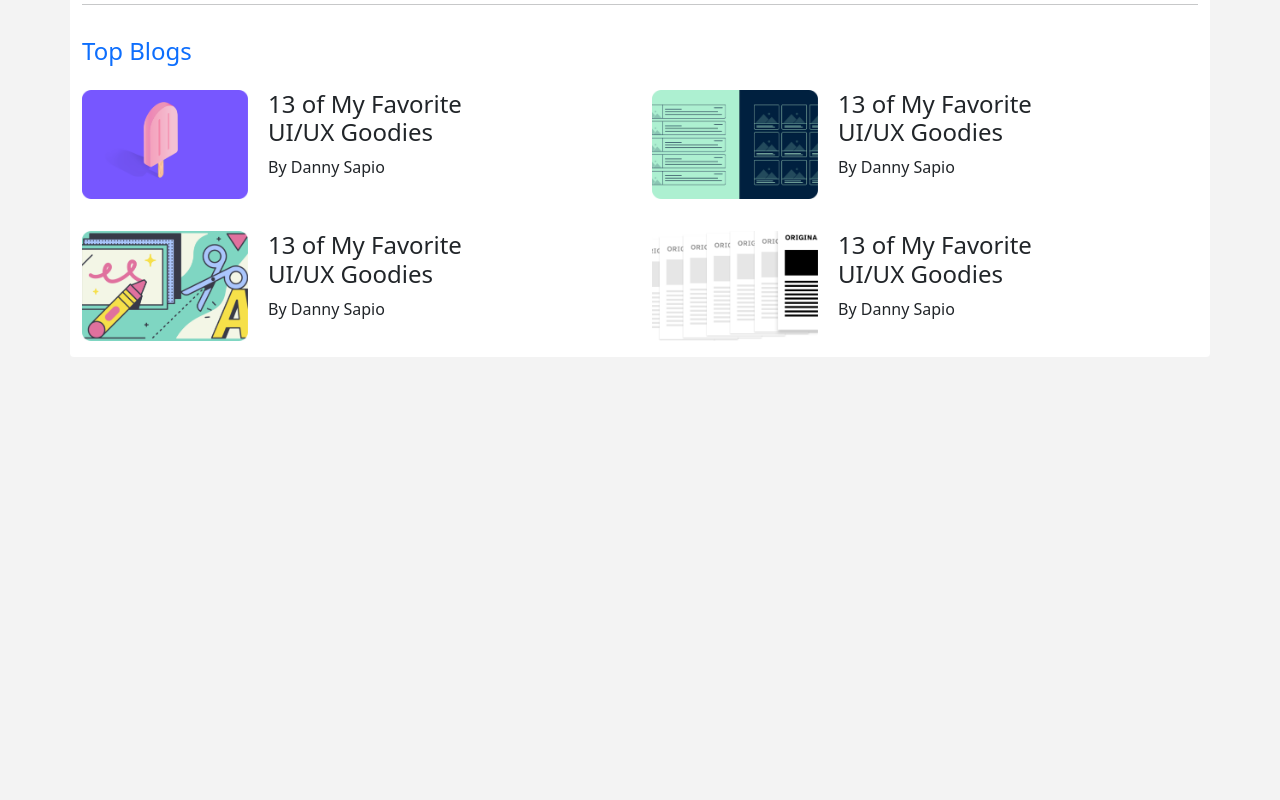
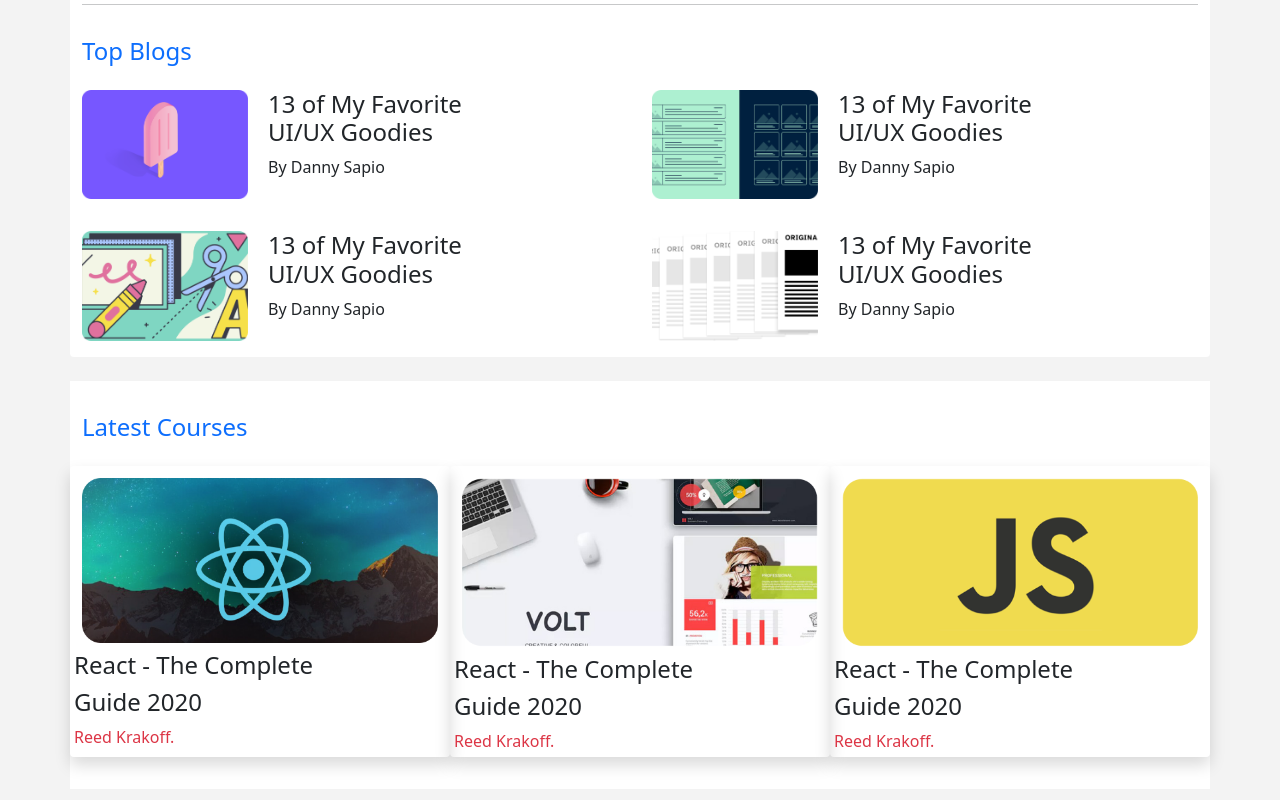
Before and after one commit to MdShohan81/leader-board, a plain HTML site: page index.html in a window 1280 px wide. Shown: the part 348-1148 px from the top of the page. Before the commit the page ends 800 px from the top, so only its background shows below. Drawn offline with nearby package versions, Linux system fonts and the light colour scheme.

```diff
--- a/index.html
+++ b/index.html
@@ -27,7 +27,7 @@
                     <a class="nav-link" href="#">About</a>
                   </li>
                   <li class="nav-item">
-                    <a class="nav-link" href="#">Work</a>
+                    <a class="nav-link" href="#course">course</a>
                   </li>
                   <li class="nav-item">
                     <a class="nav-link" href="#">
@@ -40,6 +40,7 @@
           </nav>
     </header>
     <!-- main section start from here -->
+    <main>
         <section class="container bg-white my-4 rounded">
             <div>
                 <h4 class="text-primary py-3">Top Players</h4>
@@ -125,6 +126,32 @@
                 </div>
             </div>
         </section>
+        <!-- footer sesction -->
+        <section class="container bg-white py-3 mb-3" id="course">
+            <h4 class="text-primary py-3">Latest Courses</h4>
+            <div class="row">
+                <div class="col-12 col-md-6 col-lg-4 mb-3 p-1 rounded shadow">
+                    <img class="img-fluid p-2" src="images/courses/course-1.png" alt="">
+                    <h4>React - The Complete </h4>
+                    <h4>Guide 2020</h4>
+                    <span class="text-danger">Reed Krakoff.</span>
+                </div>
+                <div class="col-12 col-md-6 col-lg-4 mb-3 p-1 rounded shadow">
+                    <img class="img-fluid p-2" src="images/courses/course-2.png" alt="">
+                    <h4>React - The Complete </h4>
+                    <h4>Guide 2020</h4>
+                    <span class="text-danger">Reed Krakoff.</span>
+                </div>
+                <div class="col-12 col-md-6 col-lg-4 mb-3 p-1 rounded shadow">
+                    <img class="img-fluid p-2" src="images/courses/course-3.png" alt="">
+                    <h4>React - The Complete </h4>
+                    <h4>Guide 2020</h4>
+                    <span class="text-danger">Reed Krakoff.</span>
+                </div>
+            </div>
+        </section>
+    </main>
+
 
 <!-- bootstrap-5 javascript -->
 <script src="https://cdn.jsdelivr.net/npm/bootstrap@5.0.2/dist/js/bootstrap.bundle.min.js" integrity="sha384-MrcW6ZMFYlzcLA8Nl+NtUVF0sA7MsXsP1UyJoMp4YLEuNSfAP+JcXn/tWtIaxVXM" crossorigin="anonymous"></script>
```
Lines whose indentation alone changed are shown as unchanged.
